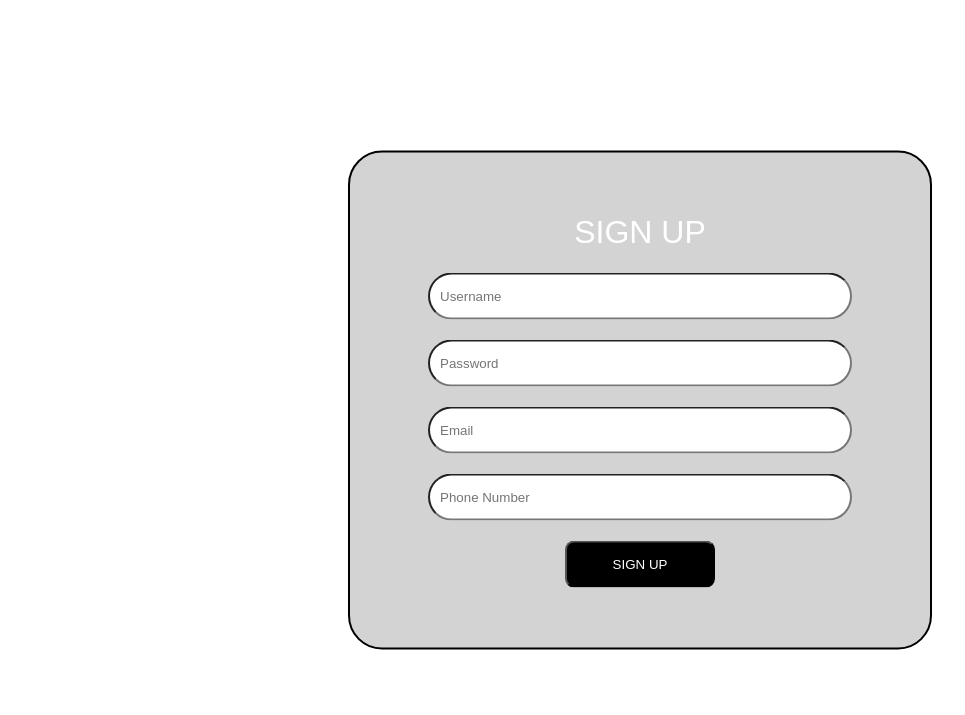
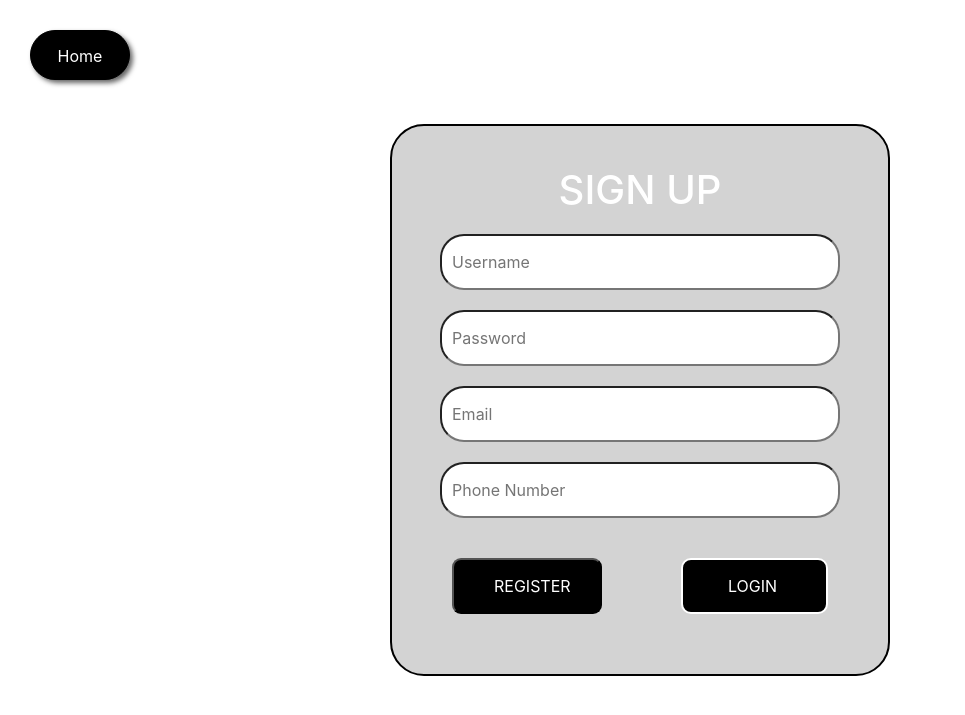
Before and after one commit to thanhhaii/eProject, a PHP site: page /signup.php in a window 1280 px wide. Shown: the top 715 px of the page, without its empty margins (0-965 px from the left). Run offline with PHP 8.4, Linux system fonts and the light colour scheme.

Commit message:
update login, sign up

```diff
--- a/public/css/signup.css
+++ b/public/css/signup.css
@@ -42,9 +42,44 @@
     width: 150px;
     cursor: pointer;
     border-radius: 9px ;
-    margin: 20px auto;
+    margin: 20px;
+    float: left;
 }
 
 .box input[type = "submit"]:hover {
     background: black;
 }
+
+.login {
+    float: right;
+    text-align: center;
+    padding: 14px 40px;
+    background-color: black;
+    border: 2px solid white;
+    border-radius: 10px;
+    text-transform: uppercase;
+    display: block;
+    cursor: pointer;
+    margin: 20px;
+    display: block;
+    float: right;
+}
+
+.text {
+    margin: 0;
+    color: white;
+}
+
+.home {
+    width: 100px;
+    background-color: black;
+    height: 50px;
+    border-radius: 50px;
+    text-align: center;
+    line-height: 50px;
+    top: 30px;
+    left: 30px;
+    border: 1px solid black;
+    color: white;
+    box-shadow: 3px 3px 5px 0px #666;
+}
--- a/public/indexajax.php
+++ b/public/indexajax.php
@@ -13,6 +13,10 @@
         $query = "SELECT * FROM product JOIN category ON product.category_id = category.category_id WHERE category.category_id =:category_id";
         $param = [ 'category_id'=> $_GET['category']];
         $stmt = $db->queryDataParam($query, $param);
+    elseif (isset($_GET['search'])):
+        unset($_GET['page'], $_GET['category']);
+        $query = "SELECT * FROM product WHERE name_pro like '%{$_GET['search']}%'";
+        $stmt = $db->selectData($query);
     endif;
     while ($result = $stmt->fetch(PDO::FETCH_ASSOC)):
 ?>
--- a/public/signup.php
+++ b/public/signup.php
@@ -5,15 +5,26 @@
     <title>TASHA - Sign up</title>
     <link rel="stylesheet" href="css/signup.css">
     <link rel="shortcut icon" type="image/png" href="image/logo.png"/>
+    <link rel="stylesheet" href="bootstrap/css/bootstrap.min.css">
+    <script src="bootstrap/js/jquery-3.5.0.min.js"></script>
+    <script src="bootstrap/js/bootstrap.min.js"></script>
 </head>
 <body>
+    <a href="index.php">
+        <div class="position-fixed home text" >Home</div>
+    </a>
     <form class="box" action="signup.php" method="post">
         <h1>Sign Up</h1>
-        <input type="text" name="" placeholder="Username">
-        <input type="password" name="" placeholder="Password">
-        <input type="email" name="" placeholder="Email">
-        <input type="text" name="" placeholder="Phone Number">
-        <input type="submit" name="" value="Sign up">
+        <input type="text" name="username" placeholder="Username">
+        <input type="password" name="password" placeholder="Password">
+        <input type="email" name="email" placeholder="Email">
+        <input type="text" name="phone" placeholder="Phone Number">
+        <input type="submit" name="register" value="Register">
+        <a href="login.php">
+            <div class="login">
+                <p class="text">&nbsp;Login&nbsp;&nbsp;</p>
+            </div>
+        </a>
     </form>
 </body>
 </html>
```
Also changed, not shown: public/css/login.css (+36 -3 lines), public/css/style.css (+20 -4 lines), public/index.php (+7 -7 lines), public/js/product.js (+36 -7 lines), public/js/style.js (+53 -0 lines), public/login.php (+15 -5 lines).
